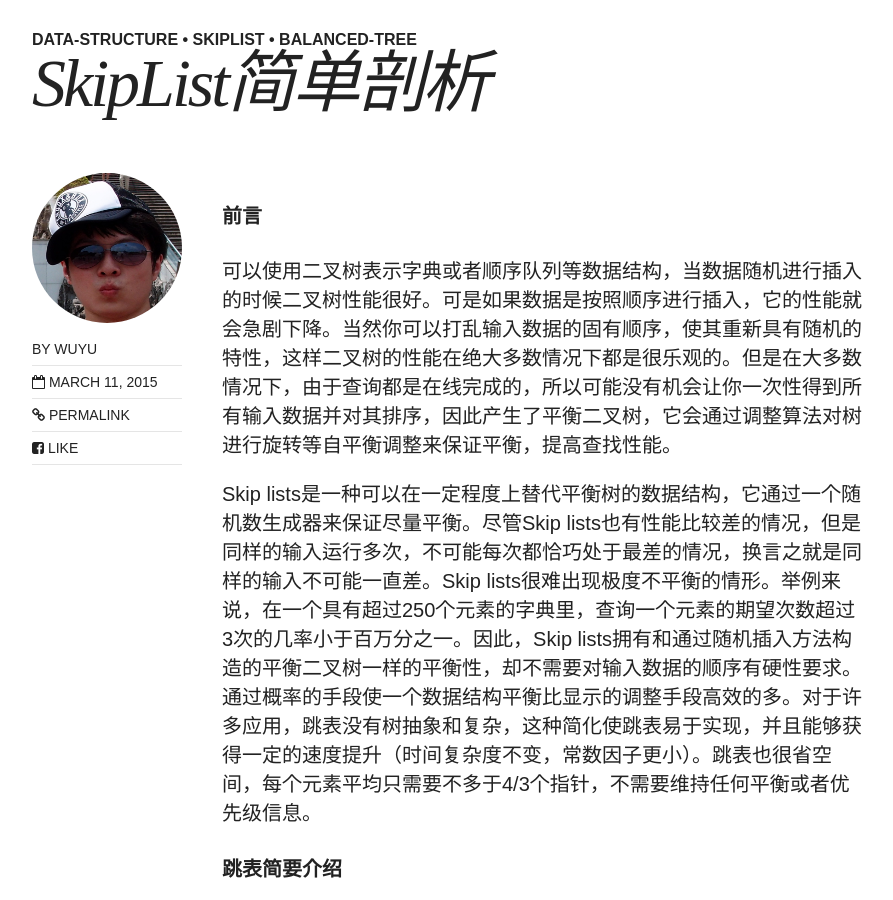
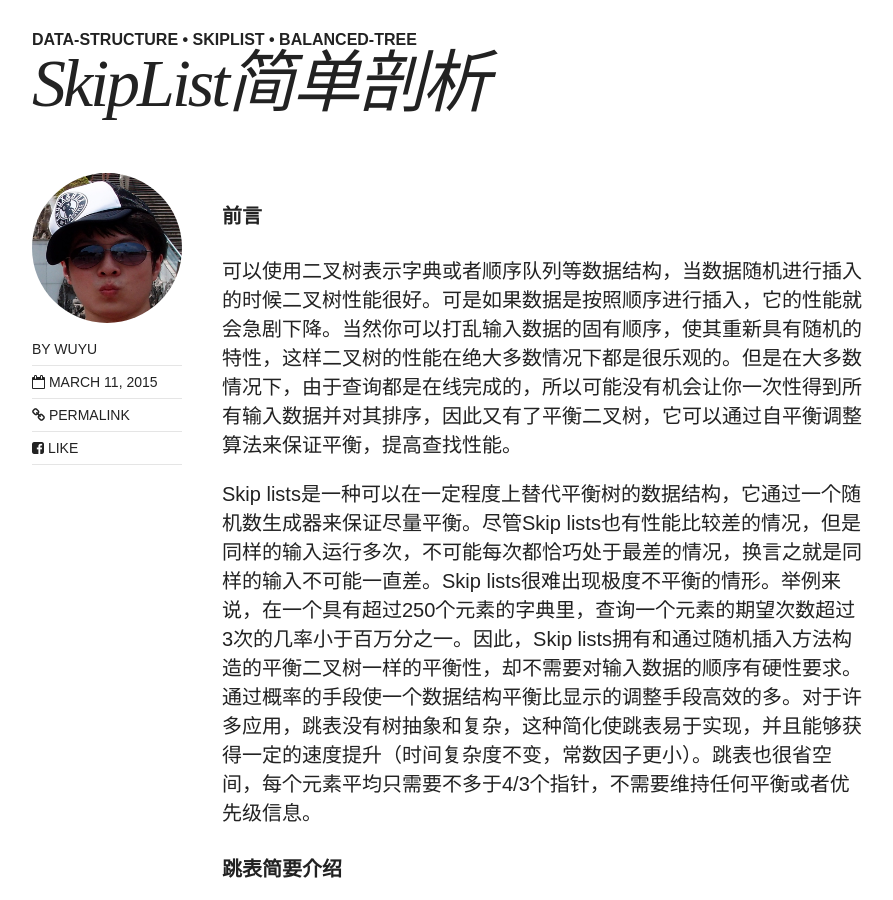
Before and after one commit to wuyu201321060203/wuyu201321060203.github.io, a Jekyll site: the page built from _posts/2015-03-11-SkipLists.md, in a window 1280 px wide and 900 px high, scrolled down 737 px. Shown: the whole window, without its empty margins (128-1021 px from the left). Built offline with Jekyll 4.4.1, drawn with Linux system fonts in a browser that asks for light colours; nearby versions of some CDN libraries; some web fonts are replaced; comment, search, counter and statistics services are not loaded.

Commit message:
first post of SkipList

```diff
--- a/_posts/2015-03-11-SkipLists.md
+++ b/_posts/2015-03-11-SkipLists.md
@@ -14,7 +14,7 @@ share: true
 
 ####前言
 
-可以使用二叉树表示字典或者顺序队列等数据结构，当数据随机进行插入的时候二叉树性能很好。可是如果数据是按照顺序进行插入，它的性能就会急剧下降。当然你可以打乱输入数据的固有顺序，使其重新具有随机的特性，这样二叉树的性能在绝大多数情况下都是很乐观的。但是在大多数情况下，由于查询都是在线完成的，所以可能没有机会让你一次性得到所有输入数据并对其排序，因此产生了平衡二叉树，它会通过调整算法对树进行旋转等自平衡调整来保证平衡，提高查找性能。
+可以使用二叉树表示字典或者顺序队列等数据结构，当数据随机进行插入的时候二叉树性能很好。可是如果数据是按照顺序进行插入，它的性能就会急剧下降。当然你可以打乱输入数据的固有顺序，使其重新具有随机的特性，这样二叉树的性能在绝大多数情况下都是很乐观的。但是在大多数情况下，由于查询都是在线完成的，所以可能没有机会让你一次性得到所有输入数据并对其排序，因此又有了平衡二叉树，它可以通过自平衡调整算法来保证平衡，提高查找性能。
 
 Skip lists是一种可以在一定程度上替代平衡树的数据结构，它通过一个随机数生成器来保证尽量平衡。尽管Skip lists也有性能比较差的情况，但是同样的输入运行多次，不可能每次都恰巧处于最差的情况，换言之就是同样的输入不可能一直差。Skip lists很难出现极度不平衡的情形。举例来说，在一个具有超过250个元素的字典里，查询一个元素的期望次数超过3次的几率小于百万分之一。因此，Skip lists拥有和通过随机插入方法构造的平衡二叉树一样的平衡性，却不需要对输入数据的顺序有硬性要求。通过概率的手段使一个数据结构平衡比显示的调整手段高效的多。对于许多应用，跳表没有树抽象和复杂，这种简化使跳表易于实现，并且能够获得一定的速度提升（时间复杂度不变，常数因子更小）。跳表也很省空间，每个元素平均只需要不多于4/3个指针，不需要维持任何平衡或者优先级信息。
 
```
